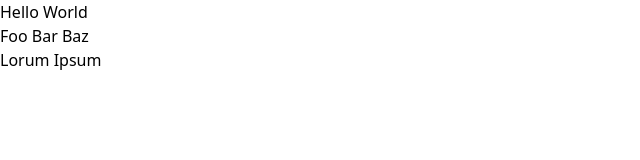
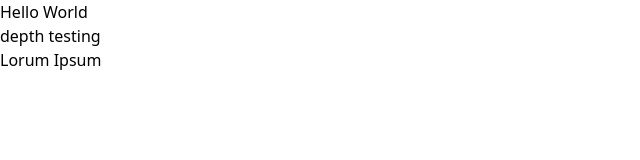
Before and after one commit to test-party/guinea-pig-next, a Next.js app: page /region in a window 1280 px wide. Shown: the top 160 px of the page, without its empty margins (0-640 px from the left). Built offline with nearby package versions, Linux system fonts and the light colour scheme.

Commit message:
amk - depth test

```diff
--- a/src/app/region/page.tsx
+++ b/src/app/region/page.tsx
@@ -9,7 +9,13 @@ const Page = () => {
                 Hello World
             </div>
             <div>
-                Foo Bar Baz
+                <div>
+                    <div>
+                        <div>
+                            depth testing
+                        </div>
+                    </div>
+                </div>
             </div>
             <div>
                 Lorum Ipsum
```
